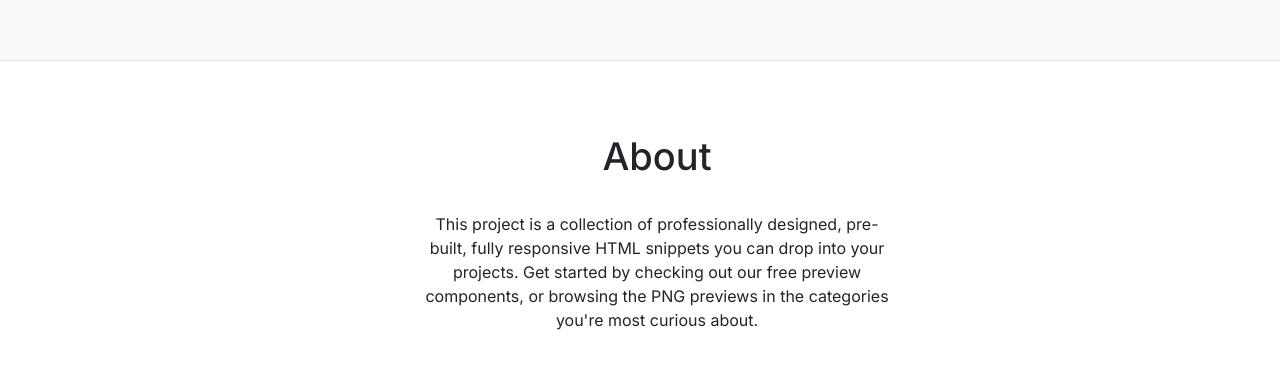
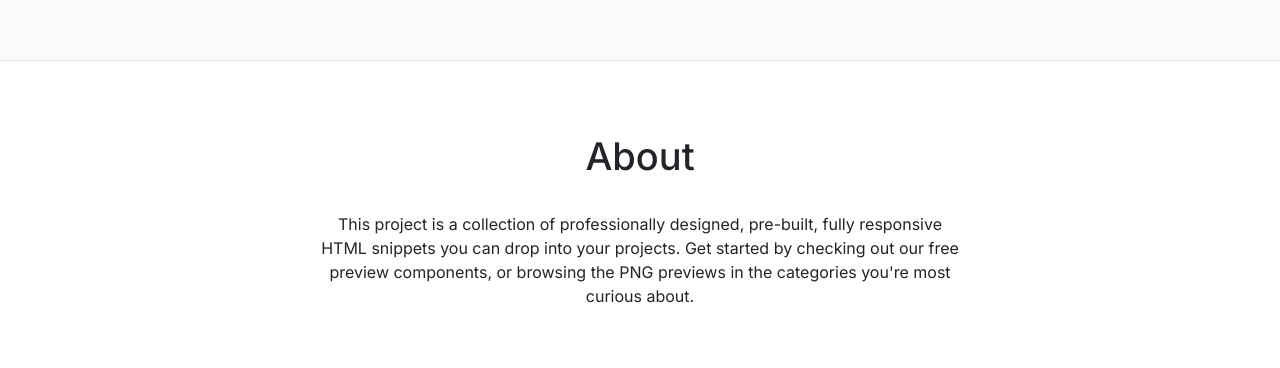
Before and after one commit to js-tasks-ru/htmlcss-20250313_grif5, a website: page index.html in a window 1280 px wide. Shown: the part 1214-1582 px from the top of the page. Drawn offline with Linux system fonts and the light colour scheme.

Commit message:
corrected the remarks

```diff
--- a/assets/css/main.css
+++ b/assets/css/main.css
@@ -1,6 +1,6 @@
 @import '../fonts/fonts.css';
 @import 'normalize.css';
-@import '../../components/page/page.css';
+@import 'reset.css';
 @import '../../components/header/header.css';
 @import '../../components/main/main.css';
 @import '../../components/footer/footer.css';
--- /dev/null
+++ b/assets/css/reset.css
@@ -0,0 +1,4 @@
+h1, h2 {
+  margin: 0;
+  padding: 0;
+}
--- a/components/footer/footer.css
+++ b/components/footer/footer.css
@@ -1,8 +1,11 @@
 .footer {
-  padding: 71px 383px 136px 417px;
+  padding: 71px 0 136px;
+}
+.wrapper {
+  margin: 0 auto;
+  max-width: 640px;
 }
 .footer__title {
-  margin: 0;
   margin-bottom: 32px;
   font-weight: 500;
   font-size: 38px;
@@ -11,7 +14,6 @@
   color: var(--black);
 }
 .footer__text {
-  margin: 0;
   font-weight: 400;
   font-size: 16px;
   line-height: 24px;
--- a/components/header/header.css
+++ b/components/header/header.css
@@ -1,8 +1,7 @@
 .header {
-  padding: 96px 160px 77px;
+  padding: 96px 0 77px;
 }
 .header__title {
-  margin: 0;
   font-weight: 500;
   font-size: 50px;
   line-height: 64px;
--- a/components/page/page.css
+++ /dev/null
@@ -1,5 +0,0 @@
-.page {
-  margin: 0 auto;
-  min-height: 100vh;
-  max-width: 1440px;
-}
--- a/index.html
+++ b/index.html
@@ -5,15 +5,15 @@
         <link rel="stylesheet" href="assets/css/main.css">
     </head>
     <body>
-        <div class="page">
         <header class="header">
             <h1 class="header__title">Reusable component library</h1>
         </header>
         <main class="main"></main>
         <footer class="footer">
+            <div class="wrapper">
                 <h2 class="footer__title">About</h2>
                 <p class="footer__text">This project is a collection of professionally designed, pre-built, fully responsive HTML snippets you can drop into your projects. Get started by checking out our free preview components, or browsing the PNG previews in the categories you're most curious about.</p>
+            </div>
         </footer>
-        </div>
     </body>
 </html>
```
Lines whose indentation alone changed are shown as unchanged.
